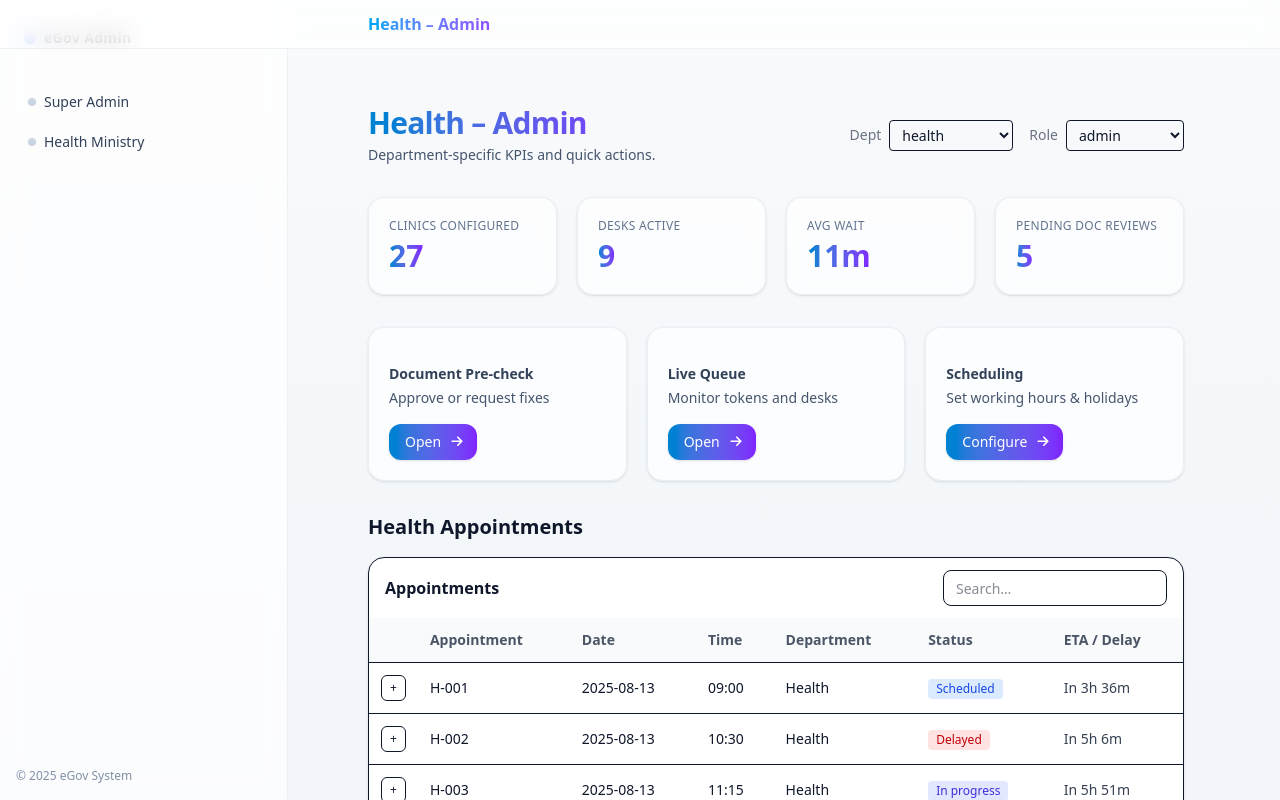
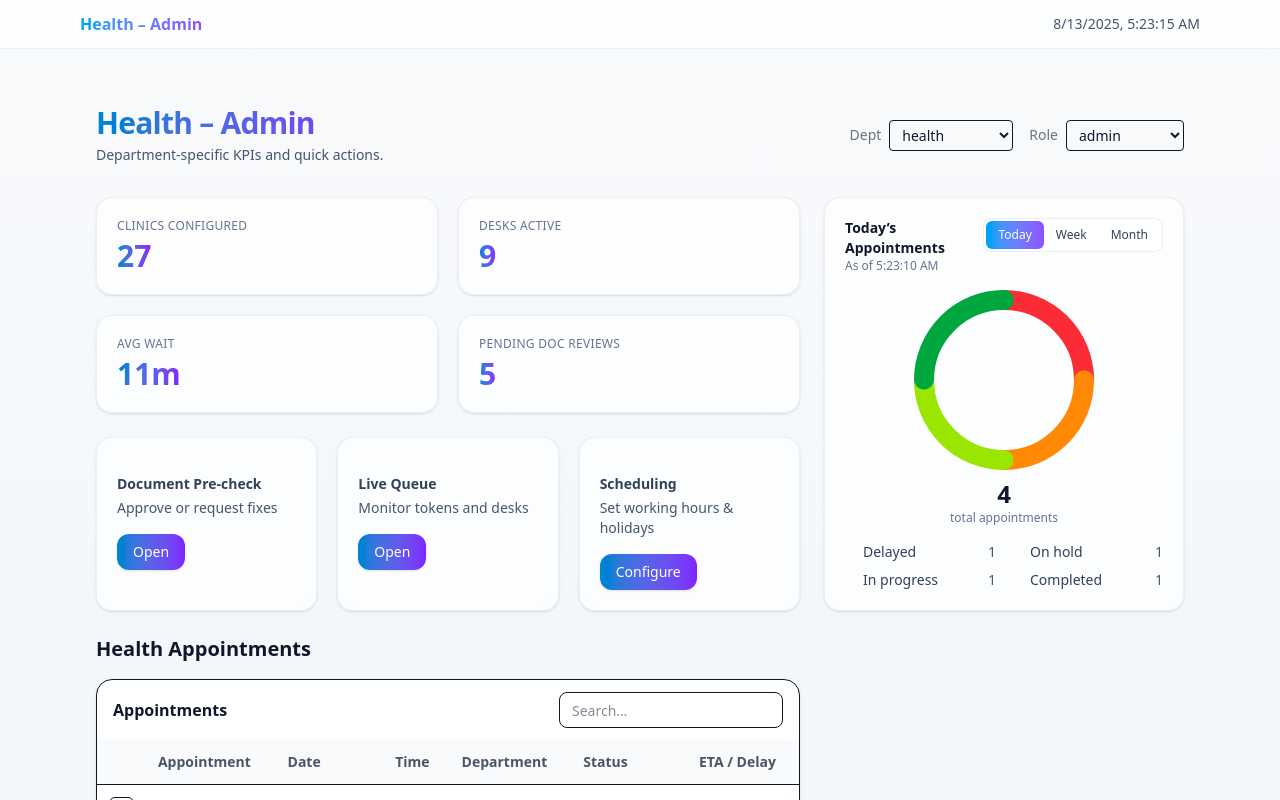
Before and after one commit to HasinduNimesh/Mental-Breakdown_eGOV, a Next.js app: page /dashboard in a window 1280 px wide. Shown: the top 800 px of the page. Built offline with nearby package versions, Linux system fonts and the light colour scheme.

Commit message:
Admin_Dashboard_Design_V 2DonutChart

```diff
--- /dev/null
+++ b/src/components/charts/AppointmentDonut.tsx
@@ -0,0 +1,142 @@
+import * as React from "react";
+import clsx from "clsx";
+
+type Frame = "day" | "week" | "month";
+
+export type Segment = {
+  label: "Delayed" | "On hold" | "In progress" | "Completed";
+  value: number;
+  className: string; // tailwind text- color class; we use stroke-current
+};
+
+interface Props {
+  segments: Segment[];
+  updatedAt: Date;
+  frame: Frame;
+  onChangeFrame?: (f: Frame) => void;
+  className?: string;
+}
+
+export function AppointmentDonutCard({ segments, updatedAt, frame, onChangeFrame, className }: Props) {
+  const total = React.useMemo(() => segments.reduce((n, s) => n + s.value, 0), [segments]);
+
+  return (
+    <div className={clsx(
+      "rounded-2xl border border-slate-200/70 dark:border-slate-800/60 bg-white/70 dark:bg-slate-900/40 backdrop-blur p-5 shadow-sm",
+      className
+    )}>
+      {/* Header */}
+      <div className="flex items-start justify-between gap-3">
+        <div>
+          <div className="text-sm font-semibold">Today’s Appointments</div>
+          <div className="text-xs text-slate-500">As of {updatedAt.toLocaleTimeString()}</div>
+        </div>
+        <Segmented
+          value={frame}
+          onChange={onChangeFrame}
+          options={[
+            { value: "day", label: "Today" },
+            { value: "week", label: "Week" },
+            { value: "month", label: "Month" },
+          ]}
+        />
+      </div>
+
+      {/* Chart */}
+      <div className="mt-4 grid grid-cols-1 place-items-center">
+        <Donut segments={segments} total={total} size={180} thickness={20} />
+        <div className="mt-2 text-center">
+          <div className="text-2xl font-semibold tabular-nums">{total.toLocaleString()}</div>
+          <div className="text-xs text-slate-500">total appointments</div>
+        </div>
+      </div>
+
+      {/* Legend */}
+      <div className="mt-4 grid grid-cols-2 gap-x-4 gap-y-2 text-sm">
+        {segments.map((s) => (
+          <div key={s.label} className="flex items-center gap-2">
+            <span className={clsx("inline-block h-2.5 w-2.5 rounded-full", colorDotToBg(s.className))} />
+            <span className="text-slate-700 dark:text-slate-300">{s.label}</span>
+            <span className="ml-auto tabular-nums text-slate-600 dark:text-slate-400">{s.value}</span>
+          </div>
+        ))}
+      </div>
+    </div>
+  );
+}
+
+/** Pure SVG donut using stroke-dasharray offsets */
+function Donut({ segments, total, size = 180, thickness = 18 }: { segments: Segment[]; total: number; size?: number; thickness?: number }) {
+  const radius = (size - thickness) / 2;
+  const circumference = 2 * Math.PI * radius;
+
+  // cumulative offset
+  let offset = 0;
+
+  return (
+    <svg width={size} height={size} viewBox={`0 0 ${size} ${size}`} aria-hidden>
+      <g transform={`translate(${size / 2}, ${size / 2}) rotate(-90)`}>
+        {/* track */}
+        <circle r={radius} cx="0" cy="0" fill="none" stroke="rgba(203,213,225,0.5)" strokeWidth={thickness} />
+        {segments.map((s) => {
+          const len = total ? (s.value / total) * circumference : 0;
+          const circle = (
+            <circle
+              key={s.label}
+              r={radius}
+              cx="0"
+              cy="0"
+              fill="none"
+              className={s.className}
+              stroke="currentColor"
+              strokeWidth={thickness}
+              strokeLinecap="round"
+              strokeDasharray={`${Math.max(len - 1, 0)} ${circumference}`} // small gap to show rounded caps
+              strokeDashoffset={-offset}
+            />
+          );
+          offset += len;
+          return circle;
+        })}
+      </g>
+    </svg>
+  );
+}
+
+function Segmented({
+  value,
+  onChange,
+  options,
+}: {
+  value: "day" | "week" | "month";
+  onChange?: (v: "day" | "week" | "month") => void;
+  options: { value: "day" | "week" | "month"; label: string }[];
+}) {
+  return (
+    <div className="inline-flex rounded-lg border border-slate-200/70 dark:border-slate-800/60 p-0.5 bg-white/60 dark:bg-slate-900/40">
+      {options.map((o) => {
+        const active = o.value === value;
+        return (
+          <button
+            key={o.value}
+            onClick={() => onChange?.(o.value)}
+            className={clsx(
+              "px-3 py-1.5 text-xs font-medium rounded-md transition-colors",
+              active
+                ? "bg-gradient-to-r from-sky-500 to-violet-500 text-white"
+                : "text-slate-700 dark:text-slate-300 hover:bg-slate-100/70 dark:hover:bg-slate-800/40"
+            )}
+            type="button"
+          >
+            {o.label}
+          </button>
+        );
+      })}
+    </div>
+  );
+}
+
+/** Convert text-* to bg-* for legend dots */
+function colorDotToBg(textClass: string) {
+  return textClass.replace(/^text-/, "bg-");
+}
--- a/src/components/health/AppointmentTable.tsx
+++ b/src/components/health/AppointmentTable.tsx
@@ -1,7 +1,7 @@
 import React, { useMemo, useState } from "react";
 import clsx from "clsx";
 
-export type AppointmentStatus = "Scheduled" | "In progress" | "Completed" | "Cancelled" | "No-show" | "Delayed";
+export type AppointmentStatus = "Scheduled" | "In progress" | "On hold" | "Completed" | "Cancelled" | "No-show" | "Delayed";
 
 export type AppointmentRow = {
   id: string;                 // appointment number
@@ -59,18 +59,30 @@ export function AppointmentTable({ rows, searchable = true }: Props) {
     }
   }
 
-  const badge = (status: AppointmentStatus) => {
-    const base = "inline-flex items-center rounded px-2 py-0.5 text-xs font-medium";
-    switch (status) {
-      case "Scheduled":   return <span className={clsx(base, "bg-blue-100 text-blue-700")}>Scheduled</span>;
-      case "In progress": return <span className={clsx(base, "bg-indigo-100 text-indigo-700")}>In progress</span>;
-      case "Completed":   return <span className={clsx(base, "bg-emerald-100 text-emerald-700")}>Completed</span>;
-      case "Cancelled":   return <span className={clsx(base, "bg-gray-200 text-gray-700")}>Cancelled</span>;
-      case "No-show":     return <span className={clsx(base, "bg-orange-100 text-orange-700")}>No-show</span>;
-      case "Delayed":     return <span className={clsx(base, "bg-red-100 text-red-700")}>Delayed</span>;
-      default:            return <span className={clsx(base, "bg-gray-200 text-gray-700")}>{status}</span>;
-    }
-  };
+const badge = (status: AppointmentStatus) => {
+  // palette matches the donut:
+  // Delayed = red, On hold = orange, In progress = light green, Completed = green
+  const base = "inline-flex items-center rounded px-2 py-0.5 text-xs font-medium";
+  switch (status) {
+    case "Scheduled":
+      return <span className={clsx(base, "bg-blue-100 text-blue-700")}>Scheduled</span>;
+    case "In progress":
+      return <span className={clsx(base, "bg-lime-100 text-lime-700")}>In progress</span>;
+    case "On hold":
+      return <span className={clsx(base, "bg-orange-100 text-orange-700")}>On hold</span>;
+    case "Completed":
+      return <span className={clsx(base, "bg-green-100 text-green-700")}>Completed</span>;
+    case "Delayed":
+      return <span className={clsx(base, "bg-red-100 text-red-700")}>Delayed</span>;
+    case "Cancelled":
+      return <span className={clsx(base, "bg-gray-200 text-gray-700")}>Cancelled</span>;
+    case "No-show":
+      return <span className={clsx(base, "bg-slate-100 text-slate-700")}>No-show</span>;
+    default:
+      return <span className={clsx(base, "bg-gray-200 text-gray-700")}>{status}</span>;
+  }
+};
+
 
   return (
     <div className="rounded-2xl border bg-white shadow-sm">
--- a/src/components/layout/Layout.tsx
+++ b/src/components/layout/Layout.tsx
@@ -9,65 +9,37 @@ interface LayoutProps {
 export function Layout({ children, title }: LayoutProps) {
   return (
     <div className="min-h-screen bg-gradient-to-b from-slate-50 to-slate-100 dark:from-slate-950 dark:to-slate-900 text-slate-900 dark:text-slate-100">
-      {/* Decorative background grid */}
-      <div className="pointer-events-none fixed inset-0 -z-10 bg-grid-slate-100/60 dark:bg-grid-slate-800/30 [mask-image:radial-gradient(ellipse_at_center,black,transparent_65%)]" />
-
-      {/* Sidebar (desktop) */}
-      <aside className="hidden md:flex fixed inset-y-0 left-0 w-72 border-r border-slate-200/60 dark:border-slate-800/60 bg-white/70 dark:bg-slate-900/40 backdrop-blur supports-[backdrop-filter]:backdrop-blur-md">
-        <div className="flex h-full flex-col p-4">
-          <div className="px-2 py-3">
-            <Link href="/dashboard" className="flex items-center gap-2">
-              <span className="inline-block h-3 w-3 rounded-full bg-gradient-to-tr from-sky-500 to-violet-500" />
-              <span className="text-sm font-semibold tracking-wide">
-                eGov Admin
-              </span>
-            </Link>
-          </div>
-
-          <nav className="mt-6 space-y-1">
-            <SidebarLink href="/dashboard" label="Super Admin" />
-            <SidebarLink href="/health_ministry" label="Health Ministry" />
-          </nav>
-
-          <div className="mt-auto pt-4 text-xs text-slate-500/80">
-            © {new Date().getFullYear()} eGov System
-          </div>
-        </div>
-      </aside>
-
-      {/* Top bar (mobile + desktop) */}
+      {/* Sticky header only (no sidebar) */}
       <header className="sticky top-0 z-20 border-b border-slate-200/60 dark:border-slate-800/60 bg-white/70 dark:bg-slate-900/40 backdrop-blur supports-[backdrop-filter]:backdrop-blur-md">
-        <div className="mx-auto max-w-6xl px-4 py-3 flex items-center justify-between md:pl-[calc(1rem+18rem)]">
+        <div className="mx-auto max-w-6xl px-4 py-3 flex items-center justify-between">
           <h1 className="text-base font-semibold bg-clip-text text-transparent bg-gradient-to-r from-sky-500 to-violet-500">
             {title || "Admin Dashboard"}
           </h1>
-
-          {/* Simple inline nav for mobile */}
-          <nav className="flex gap-4 md:hidden text-sm">
-            <Link href="/dashboard" className="hover:opacity-80">Super Admin</Link>
-            <Link href="/health_ministry" className="hover:opacity-80">Health Ministry</Link>
-          </nav>
+          <div className="flex items-center gap-6 text-sm">
+            {/* Optional top nav if you keep links later */}
+            {/* <Link href="/dashboard" className="hover:opacity-80">Dashboard</Link> */}
+            <Clock />
+          </div>
         </div>
       </header>
 
-      {/* Main content (push for sidebar on md+) */}
-      <main className="mx-auto w-full max-w-6xl px-4 py-6 md:pl-[18rem]">
+      {/* Main */}
+      <main className="mx-auto w-full max-w-6xl px-4 py-6">
         {children}
       </main>
     </div>
   );
 }
 
-function SidebarLink({ href, label }: { href: string; label: string }) {
+function Clock() {
+  const [now, setNow] = React.useState<string>(() => new Date().toLocaleString());
+  React.useEffect(() => {
+    const t = setInterval(() => setNow(new Date().toLocaleString()), 1000);
+    return () => clearInterval(t);
+  }, []);
   return (
-    <Link
-      href={href}
-      className="group block rounded-xl px-3 py-2 text-sm font-medium text-slate-700 dark:text-slate-300 hover:bg-slate-100/70 dark:hover:bg-slate-800/40 hover:shadow-sm transition-colors"
-    >
-      <div className="flex items-center gap-2">
-        <span className="h-2 w-2 rounded-full bg-slate-300 group-hover:bg-gradient-to-tr group-hover:from-sky-500 group-hover:to-violet-500 transition-all" />
-        <span>{label}</span>
-      </div>
-    </Link>
+    <div className="text-slate-600 dark:text-slate-400 tabular-nums" aria-label="Current date and time">
+      {now}
+    </div>
   );
 }
--- a/src/pages/dashboard.tsx
+++ b/src/pages/dashboard.tsx
@@ -1,5 +1,4 @@
 import React, { useMemo } from 'react';
-import Link from 'next/link';
 import { useUser } from "../context/UserContext";
 import { departmentDash } from "../lib/departments";
 
@@ -9,6 +8,7 @@ import { Card } from '../components/ui/Card';
 import { Button } from '../components/ui/Button';
 import { UserSwitcher } from "../components/debug/UserSwitcher";
 import { AppointmentTable, type AppointmentRow } from "../components/health/AppointmentTable";
+import { AppointmentDonutCard } from "../components/charts/AppointmentDonut";
 
 // Returns today's date in YYYY-MM-DD format
 function today(): string {
@@ -32,6 +32,9 @@ export default function Dashboard() {
       { id: "H-001", department: "Health", date: today(), time: "09:00", status: "Scheduled", doctorName: "Dr. Perera", patientName: "N. Silva", room: "OPD-3" },
       { id: "H-002", department: "Health", date: today(), time: "10:30", status: "Delayed",   doctorName: "Dr. Fernando", patientName: "K. Jayasuriya", room: "Clinic-2", notes: "Priority: elderly" },
       { id: "H-003", department: "Health", date: today(), time: "11:15", status: "In progress", doctorName: "Dr. Samarasinghe", patientName: "M. Peris", room: "OPD-1" },
+      // add examples of "On hold" & "Completed"
+      { id: "H-004", department: "Health", date: today(), time: "12:00", status: "On hold", patientName: "Procedure", room: "OPD-2" },
+      { id: "H-005", department: "Health", date: today(), time: "12:30", status: "Completed", patientName: "Checkup", room: "OPD-5" },
     ],
     immigration: [
       { id: "I-1201", department: "Immigration", date: today(), time: "08:45", status: "Scheduled", patientName: "Passport Renewal", room: "Counter 5" },
@@ -50,10 +53,42 @@ export default function Dashboard() {
 
   const rows = rowsByDept[dept];
 
+// ---- aggregate for donut (TODAY) ----
+type Frame = "day" | "week" | "month";
+const [frame, setFrame] = React.useState<Frame>("day");
+
+// Helpers to filter by frame; today for now
+const todayStr = today();
+const frameRows = React.useMemo(() => {
+  if (frame === "day") {
+    return rows.filter(r => r.date === todayStr);
+  }
+  // TODO: swap with real weekly/monthly back-end queries
+  return rows;
+}, [rows, frame]);
+
+const counts = React.useMemo(() => {
+  const eq = (a: string, b: string) => a.toLowerCase() === b.toLowerCase();
+  return {
+    delayed:    frameRows.filter(x => eq(x.status, "Delayed")).length,
+    onhold:     frameRows.filter(x => eq(x.status, "On hold")).length,
+    inprogress: frameRows.filter(x => eq(x.status, "In progress")).length,
+    completed:  frameRows.filter(x => eq(x.status, "Completed")).length,
+  };
+}, [frameRows]);
+
+const donutSegments = [
+  { label: "Delayed" as const,     value: counts.delayed,    className: "text-red-500" },
+  { label: "On hold" as const,     value: counts.onhold,     className: "text-orange-400" },
+  { label: "In progress" as const, value: counts.inprogress, className: "text-lime-400" },
+  { label: "Completed" as const,   value: counts.completed,  className: "text-green-600" },
+];
+
+
   return (
     <Layout title={title}>
       <Container className="py-8 space-y-8">
-        {/* Page header */}
+        {/* Header row */}
         <div className="flex items-center justify-between">
           <div>
             <h1 className="text-3xl font-semibold tracking-tight bg-clip-text text-transparent bg-gradient-to-r from-sky-600 to-violet-600">
@@ -63,12 +98,15 @@ export default function Dashboard() {
               Department-specific KPIs and quick actions.
             </p>
           </div>
-          {/* DEV ONLY: simulate login/department */}
           <UserSwitcher />
         </div>
 
+        {/* Main grid: left content + right donut card */}
+        <div className="grid gap-6 lg:grid-cols-[1fr_360px]">
+          {/* LEFT: KPIs + Shortcuts + Table */}
+          <div className="space-y-6">
             {/* KPIs */}
-        <div className="grid gap-5 md:grid-cols-2 lg:grid-cols-4">
+            <div className="grid gap-5 md:grid-cols-2">
               {data.kpis.map((k) => (
                 <Card key={k.title} title={k.title} value={k.value} />
               ))}
@@ -77,21 +115,33 @@ export default function Dashboard() {
             {/* Shortcuts */}
             <div className="grid gap-5 md:grid-cols-3">
               {data.shortcuts.map((s) => (
-            <Card key={s.title} subtle>
+                <Card key={s.title}>
                   <h3 className="font-semibold">{s.title}</h3>
                   <p className="mt-1 text-sm text-slate-600 dark:text-slate-400">{s.desc}</p>
                   <div className="mt-4">
-                <Button variant="primary" rightIcon={<RightArrow />}>{s.action}</Button>
+                    <Button variant="primary">{s.action}</Button>
                   </div>
                 </Card>
               ))}
             </div>
 
-        {/* Department-specific Appointments */}
+            {/* Table */}
             <section className="space-y-4">
-          <h2 className="text-xl font-semibold"> {labelForDept(dept)} Appointments</h2>
+              <h2 className="text-xl font-semibold">{labelForDept(dept)} Appointments</h2>
               <AppointmentTable rows={rows} />
             </section>
+          </div>
+
+          {/* RIGHT: Donut card (sticky on long pages) */}
+          <div className="lg:sticky lg:top-20 h-fit">
+            <AppointmentDonutCard
+              segments={donutSegments}
+              updatedAt={new Date()}
+              frame={frame}
+              onChangeFrame={setFrame}
+            />
+          </div>
+        </div>
       </Container>
     </Layout>
   );
@@ -108,11 +158,3 @@ function labelForDept(d: Dept) {
     default: return "General";
   }
 }
-
-function RightArrow() {
-  return (
-    <svg width="16" height="16" viewBox="0 0 20 20" fill="currentColor" aria-hidden className="-mr-1">
-      <path fillRule="evenodd" d="M10.293 3.293a1 1 0 011.414 0l5 5a1 1 0 010 1.414l-5 5a1 1 0 11-1.414-1.414L13.586 10H4a1 1 0 110-2h9.586l-3.293-3.293a1 1 0 010-1.414z" clipRule="evenodd" />
-    </svg>
-  );
-}
--- a/src/styles/globals.css
+++ b/src/styles/globals.css
@@ -20,4 +20,6 @@
     outline: none;
     box-shadow: 0 0 0 2px rgba(56,189,248,0.5);
   }
+
+  .tabular-nums { font-variant-numeric: tabular-nums; }
 }
```
Lines whose indentation alone changed are shown as unchanged.
